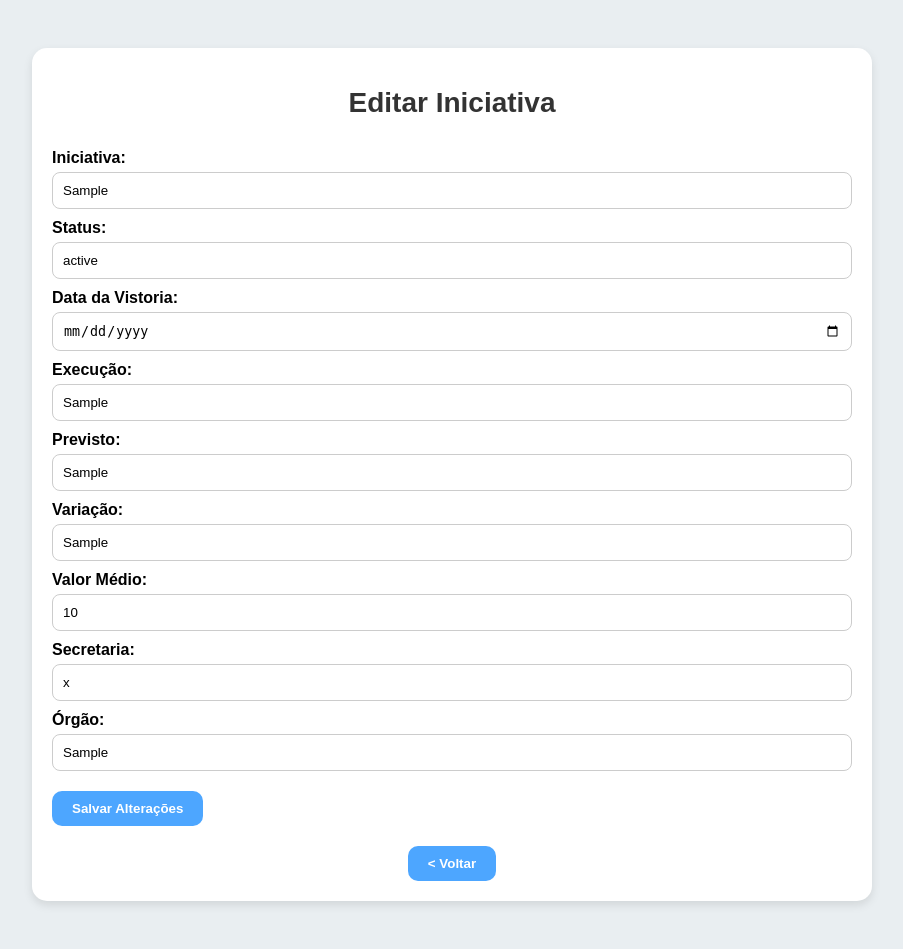
After one commit to marcossrigel/CEHAB-Sistema-Monitoramento, a PHP site: page /editar_iniciativa.php?id=1 in a window 1280 px wide. The commit adds this page. Shown: the whole page, without its empty margins (188-1091 px from the left). Run offline with PHP 8.4, Linux system fonts and the light colour scheme; tables that the repository leaves empty or names only in its code hold one stand-in row (values such as "Sample post").

Commit message:
adicionando o editar

```diff
--- /dev/null
+++ b/siscreche/editar_iniciativa.php
@@ -0,0 +1,175 @@
+<?php
+include("config.php");
+
+if (!isset($_GET['id'])) {
+    echo "ID não fornecido.";
+    exit;
+}
+
+$id = intval($_GET['id']);
+
+$sql = "SELECT * FROM iniciativas WHERE id = $id";
+$resultado = $conexao->query($sql);
+
+if ($resultado->num_rows == 0) {
+    echo "Iniciativa não encontrada.";
+    exit;
+}
+
+$row = $resultado->fetch_assoc();
+
+if ($_SERVER['REQUEST_METHOD'] === 'POST') {
+    $iniciativa = $_POST['iniciativa'];
+    $ib_status = $_POST['ib_status'];
+    $data_vistoria = $_POST['data_vistoria'];
+    $ib_execucao = $_POST['ib_execucao'];
+    $ib_previsto = $_POST['ib_previsto'];
+    $ib_variacao = $_POST['ib_variacao'];
+    $ib_valor_medio = $_POST['ib_valor_medio'];
+    $ib_secretaria = $_POST['ib_secretaria'];
+    $ib_orgao = $_POST['ib_orgao'];
+
+    $update = "UPDATE iniciativas SET
+        iniciativa = '$iniciativa',
+        ib_status = '$ib_status',
+        data_vistoria = '$data_vistoria',
+        ib_execucao = '$ib_execucao',
+        ib_previsto = '$ib_previsto',
+        ib_variacao = '$ib_variacao',
+        ib_valor_medio = '$ib_valor_medio',
+        ib_secretaria = '$ib_secretaria',
+        ib_orgao = '$ib_orgao'
+        WHERE id = $id";
+
+    if ($conexao->query($update)) {
+        echo "<script>alert('Atualizado com sucesso!'); window.location.href='visualizar_iniciativas.php';</script>";
+    } else {
+        echo "Erro ao atualizar: " . $conexao->error;
+    }
+}
+?>
+
+<!DOCTYPE html>
+<html lang="pt-br">
+<head>
+<meta charset="UTF-8">
+<title>Editar Iniciativa</title>
+<style>
+body {
+  font-family: Arial, sans-serif;
+  background-color: #e9eef1;
+  padding: 40px;
+}
+
+.container {
+  max-width: 800px;
+  margin: auto;
+  background: #fff;
+  padding: 20px;
+  border-radius: 15px;
+  box-shadow: 0 4px 10px rgba(0,0,0,0.1);
+}
+
+h1 {
+  font-size: 28px;
+  text-align: center;
+  margin-bottom: 30px;
+  color: #333;
+}
+
+form label {
+  font-weight: bold;
+  margin-top: 10px;
+  display: block;
+}
+
+form input[type="text"],
+form input[type="date"] {
+  width: 100%;
+  padding: 10px;
+  margin-top: 5px;
+  border: 1px solid #ccc;
+  border-radius: 8px;
+  box-sizing: border-box;
+}
+
+form button {
+  margin-top: 20px;
+  padding: 10px 20px;
+  background-color: #4da6ff;
+  color: white;
+  border: none;
+  border-radius: 10px;
+  cursor: pointer;
+  font-weight: bold;
+  transition: background-color 0.3s ease;
+}
+
+form button:hover {
+  background-color: #3399ff;
+}
+
+.botao-voltar {
+  display: flex;
+  justify-content: center;
+  margin-top: 20px;
+}
+
+.btn-azul {
+  padding: 10px 20px;
+  background-color: #4da6ff;
+  color: white;
+  border: none;
+  border-radius: 10px;
+  cursor: pointer;
+  font-weight: bold;
+  transition: background-color 0.3s ease;
+}
+
+.btn-azul:hover {
+  background-color: #3399ff;
+}
+</style>
+</head>
+<body>
+
+<div class="container">
+    <h1>Editar Iniciativa</h1>
+    <form method="post">
+        <label>Iniciativa:</label>
+        <input type="text" name="iniciativa" value="<?php echo htmlspecialchars($row['iniciativa']); ?>">
+
+        <label>Status:</label>
+        <input type="text" name="ib_status" value="<?php echo htmlspecialchars($row['ib_status']); ?>">
+
+        <label>Data da Vistoria:</label>
+        <input type="date" name="data_vistoria" value="<?php echo htmlspecialchars($row['data_vistoria']); ?>">
+
+        <label>Execução:</label>
+        <input type="text" name="ib_execucao" value="<?php echo htmlspecialchars($row['ib_execucao']); ?>">
+
+        <label>Previsto:</label>
+        <input type="text" name="ib_previsto" value="<?php echo htmlspecialchars($row['ib_previsto']); ?>">
+
+        <label>Variação:</label>
+        <input type="text" name="ib_variacao" value="<?php echo htmlspecialchars($row['ib_variacao']); ?>">
+
+        <label>Valor Médio:</label>
+        <input type="text" name="ib_valor_medio" value="<?php echo htmlspecialchars($row['ib_valor_medio']); ?>">
+
+        <label>Secretaria:</label>
+        <input type="text" name="ib_secretaria" value="<?php echo htmlspecialchars($row['ib_secretaria']); ?>">
+
+        <label>Órgão:</label>
+        <input type="text" name="ib_orgao" value="<?php echo htmlspecialchars($row['ib_orgao']); ?>">
+
+        <button type="submit">Salvar Alterações</button>
+    </form>
+
+    <div class="botao-voltar">
+        <button class="btn-azul" onclick="window.location.href='visualizar_iniciativas.php';">&lt; Voltar</button>
+    </div>
+</div>
+
+</body>
+</html>
--- a/siscreche/visualizar.php
+++ b/siscreche/visualizar.php
@@ -215,7 +215,7 @@ h1 {
       <br>
 
       <div class="button">
-        <button onclick="window.location.href='home.php';">editar</button>
+        <button onclick="window.location.href='editar_iniciativa.php?id=<?php echo $row['id']; ?>';">editar</button>
       </div>
 
       <hr>
@@ -234,7 +234,7 @@ h1 {
       </button>
       <br>
 
-      <button style="background-color:#4da6ff; color:white; border:none; padding:10px 20px; border-radius:10px; font-weight:bold; cursor:pointer; margin-bottom:15px;">
+      <button onclick="window.location.href='cronogramamacros.php';" style="background-color:#4da6ff; color:white; border:none; padding:10px 20px; border-radius:10px; font-weight:bold; cursor:pointer; margin-bottom:15px;">
         Cronograma de Macros
       </button>
 
```
